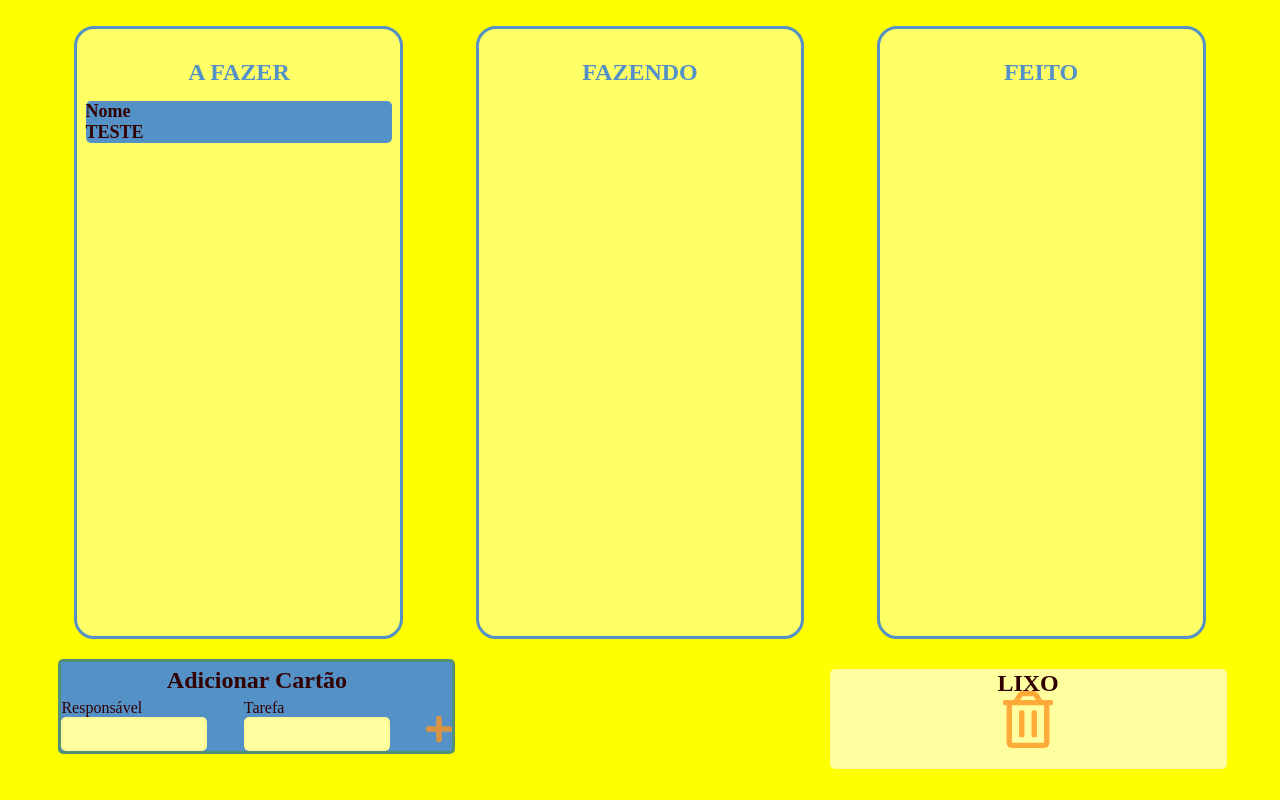
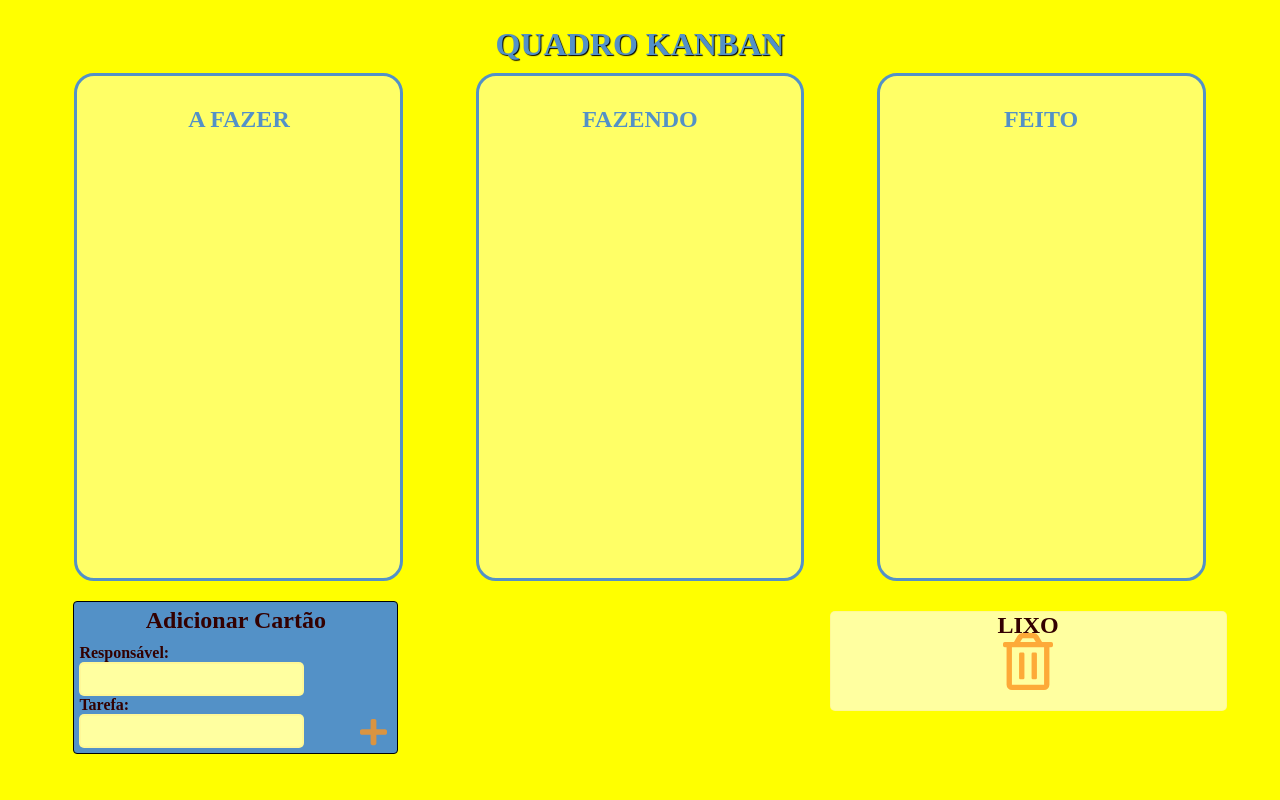
Before and after one commit to gabrielsantana765/Quadro-Kanban, a plain HTML site: page index.html in a window 1280 px wide. Drawn offline with Linux system fonts and the light colour scheme.

Commit message:
Alteração de estilização nos quadros

```diff
--- a/css/style.css
+++ b/css/style.css
@@ -14,6 +14,13 @@ body{
   justify-content: center;
   flex-direction: column;
   overflow-x: hidden;
+}
+
+.titulo{
+  text-align: center;
+  margin-bottom: 10px;
+  color: #5391c7;
+  text-shadow: 1px 1px 1px black;
 }
 
 .boards{
@@ -53,11 +60,24 @@ body{
 	font-weight: bold;
 	font-size: 18px;
 	word-wrap: break-word;
-	transition: .2s;
+  box-shadow: 3px 2px 2px black;
 }
 
 .dragCard:hover{
   cursor: move;
+}
+
+.assigned{
+  border: 1px solid #000000;
+  padding-left: 3px;
+  font-size: 15px;
+  border-radius: 5px 5px 0px 0px;
+}
+
+.content{
+  border: 1px solid #000000;
+  padding-left: 3px;
+  border-radius: 0px 0px 5px 5px;
 }
 
 .insertCard{
@@ -67,24 +87,29 @@ body{
   justify-content: space-between;
 }
 
-#addCard{
-  display: flex;
-}
-
 .allcard{
   display: flex;
   flex-direction: column;
 }
 
 .card{
-	width: 33%;
+	width: 27%;
 	height: auto;
-	margin: 20px;
+	margin: 20px 0px 20px 35px;
 	background-color: #5391c7;
-  border: 3px solid #539177;
-  border-radius: 5px;
+  border: 1px solid #000000;
+  border-radius: 4px;
+}
 
+#addCard{
+  display: flex;
+  padding: 5px 5px;
 }
+
+.valueCard{
+  font-weight: bold;
+}
+
  .buttonCard{
   display: flex;
   align-items: flex-end;
--- a/index.html
+++ b/index.html
@@ -10,16 +10,19 @@
 	</head>
 <!--  -->
 	<body>
+		<h1 class="titulo">QUADRO KANBAN</h1>
 		<section class="boards" > <!-- Seção dos 3 boards -->
 			<div class="column">
 				<h2>A FAZER</h2>
 				<div class="drag" id="toDo">
 
+<!-- Exemplo de Div Cartão esperado
 					<div class="dragCard" draggable="true">
 	          			<div class="status toDo"></div>
 	          			<div class="assigned">Nome</div>
 	          			<div class="content">TESTE</div>
         			</div>
+-->
 
 				</div>
 			</div>
@@ -44,14 +47,16 @@
 				<h2><label for="card">Adicionar Cartão</label></h2>
 
       			<form id="addCard">
-      				<div class="allcard">
-	      				<label for="user">Responsável</label>
-						<input id="user" name="user" type="text" autocomplete="off">
-					</div>
+      				<div class="valueCard">
+	      				<div class="allcard">
+		      				<label for="user">Responsável:</label>
+							<input id="user" name="user" type="text" autocomplete="off" required>
+						</div>
 
-					<div class="allcard">
-	      				<label for="contentCard">Tarefa</label>
-	      				<input id="contentCard" name="contentCard" type="text" autocomplete="off">
+						<div class="allcard">
+		      				<label for="contentCard">Tarefa:</label>
+		      				<input id="contentCard" name="contentCard" type="text" autocomplete="off" required>
+						</div>
 					</div>
 
 					<div class="buttonCard">
--- a/js/script.js
+++ b/js/script.js
@@ -13,7 +13,9 @@ addButton.addEventListener("click", function(event){
 	cardDiv.classList.add('dragCard');
 
 	var attributedUserDiv = document.createElement("div");
+	attributedUserDiv.classList.add('assigned');
 	var taskDiv = document.createElement("div");
+	taskDiv.classList.add('content');
 
 	attributedUserDiv.textContent = attributedUser;
 	taskDiv.textContent=task;
```
